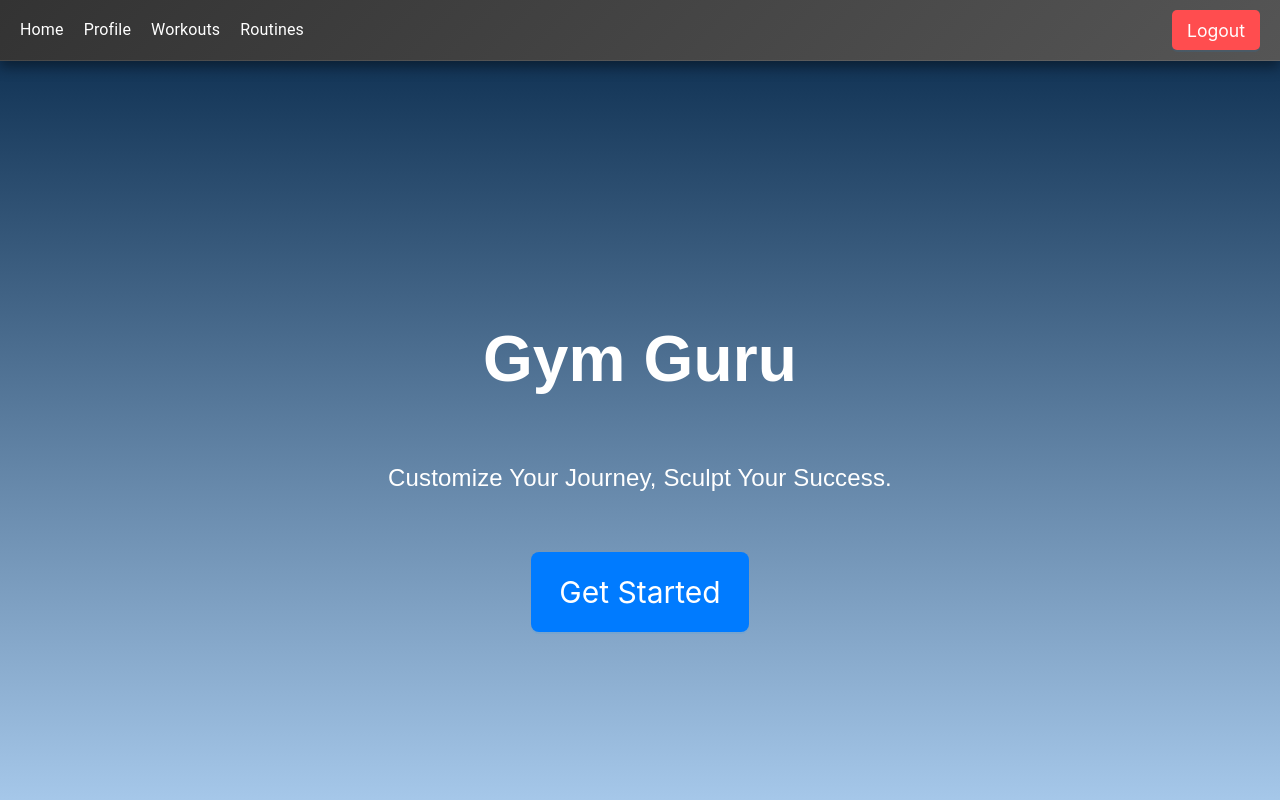
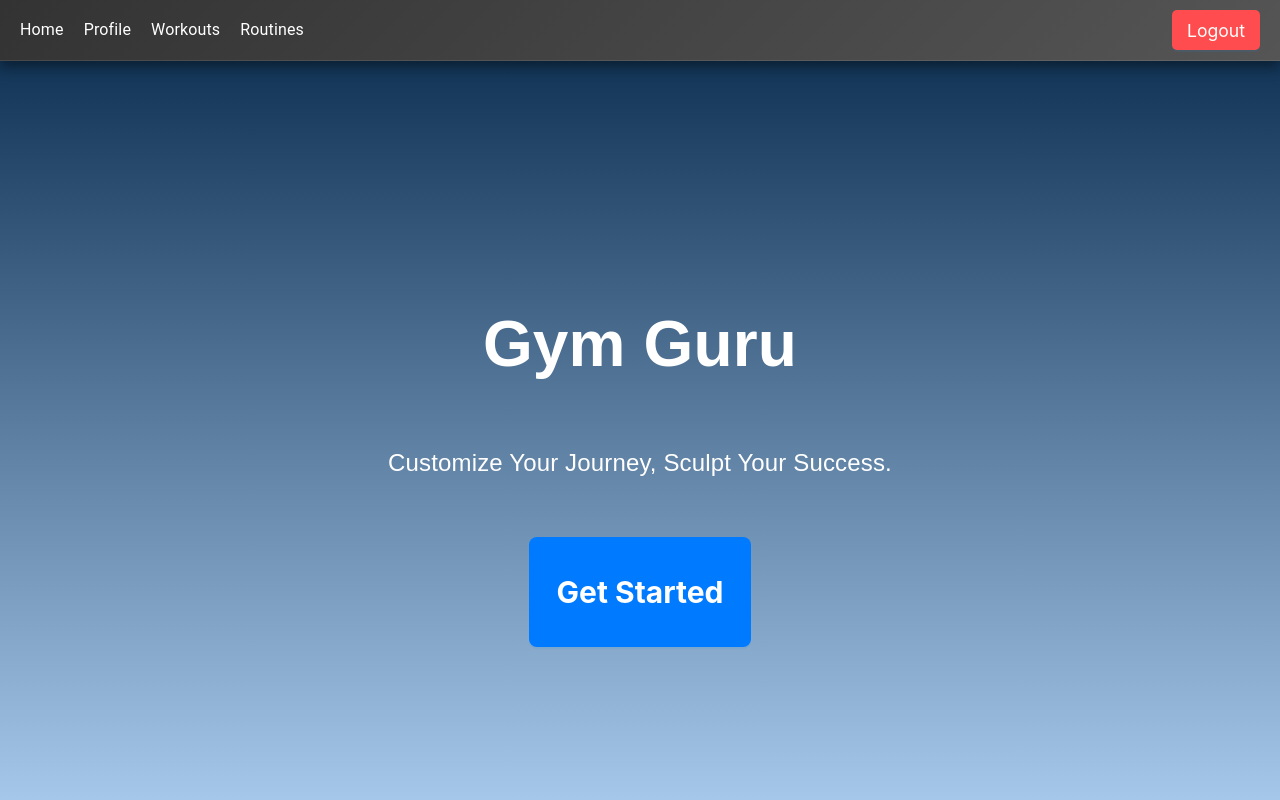
Before and after one commit to aaron3993/gym-guru, a React (Create React App) app: page / in a window 1280 px wide. Shown: the top 800 px of the page. Built offline with nearby package versions, Linux system fonts and the light colour scheme; no server answers; the database is empty; sample sign-in values are in the browser's storage.

Commit message:
improved styling of buttons

```diff
--- a/src/pages/Home/Home.css
+++ b/src/pages/Home/Home.css
@@ -39,12 +39,13 @@
   margin-top: 32px;
   font-size: 30px;
   padding: 14px 28px;
-  height: 80px;
+  height: 110px;
   background-color: #007bff;
   color: white;
   border: none;
   border-radius: 8px;
   cursor: pointer;
+  font-weight: bold;
   transition: background-color 0.3s ease, transform 0.2s ease;
 }
 
@@ -135,12 +136,6 @@
   background-color: #1e7d34;
 }
 
-/* .manual-button:hover,
-.ai-button:hover {
-  opacity: 0.8;
-  background-color: #1e7d34;
-} */
-
 .manual-button:hover {
   background-color: #5a6268;
 }
--- a/src/pages/WorkoutsPage/WorkoutsPage.css
+++ b/src/pages/WorkoutsPage/WorkoutsPage.css
@@ -30,6 +30,7 @@
   font-size: 20px;
   height: 48px;
   color: white;
+  font-weight: bold;
   border: none;
 }
 
```
